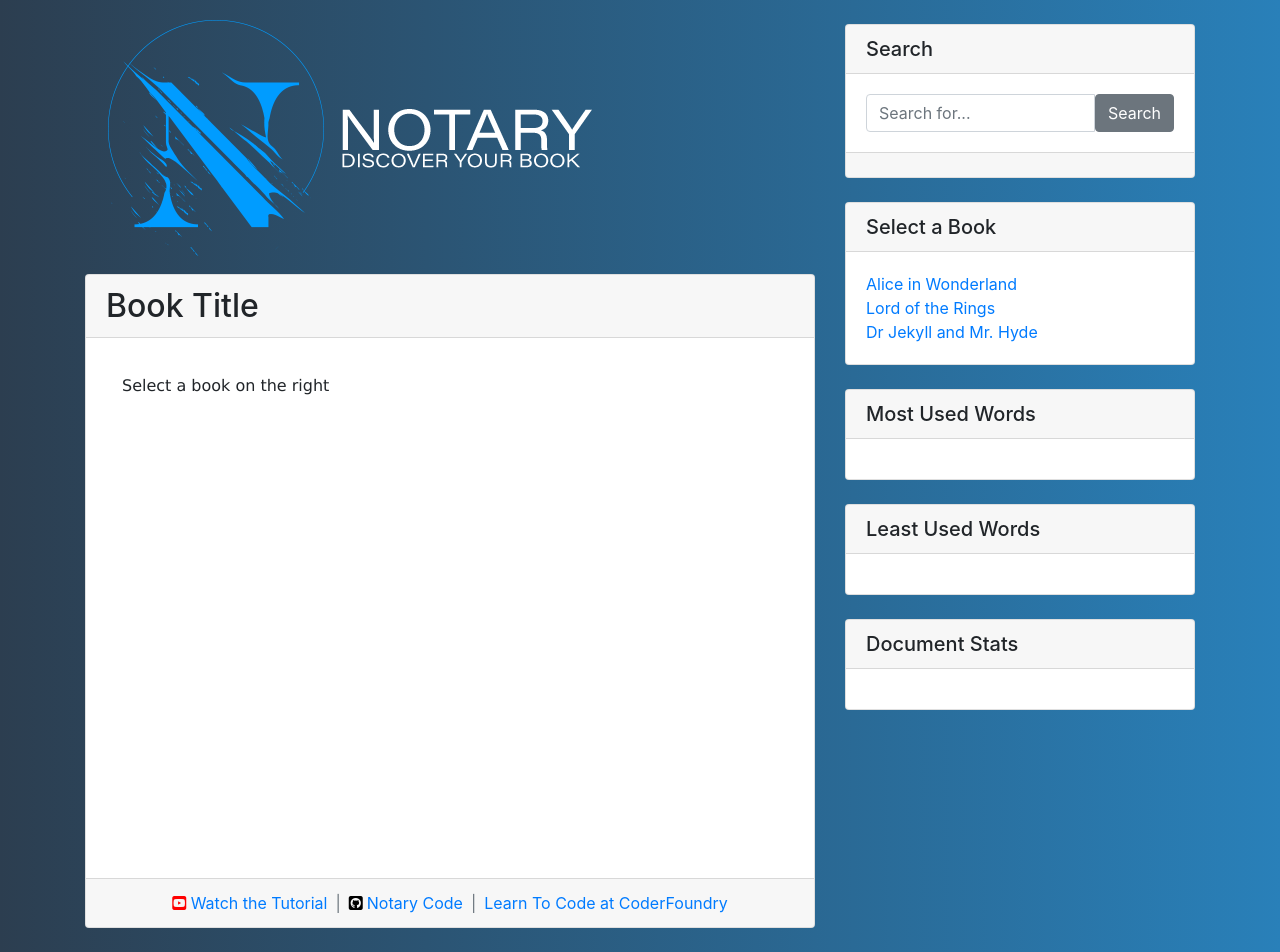
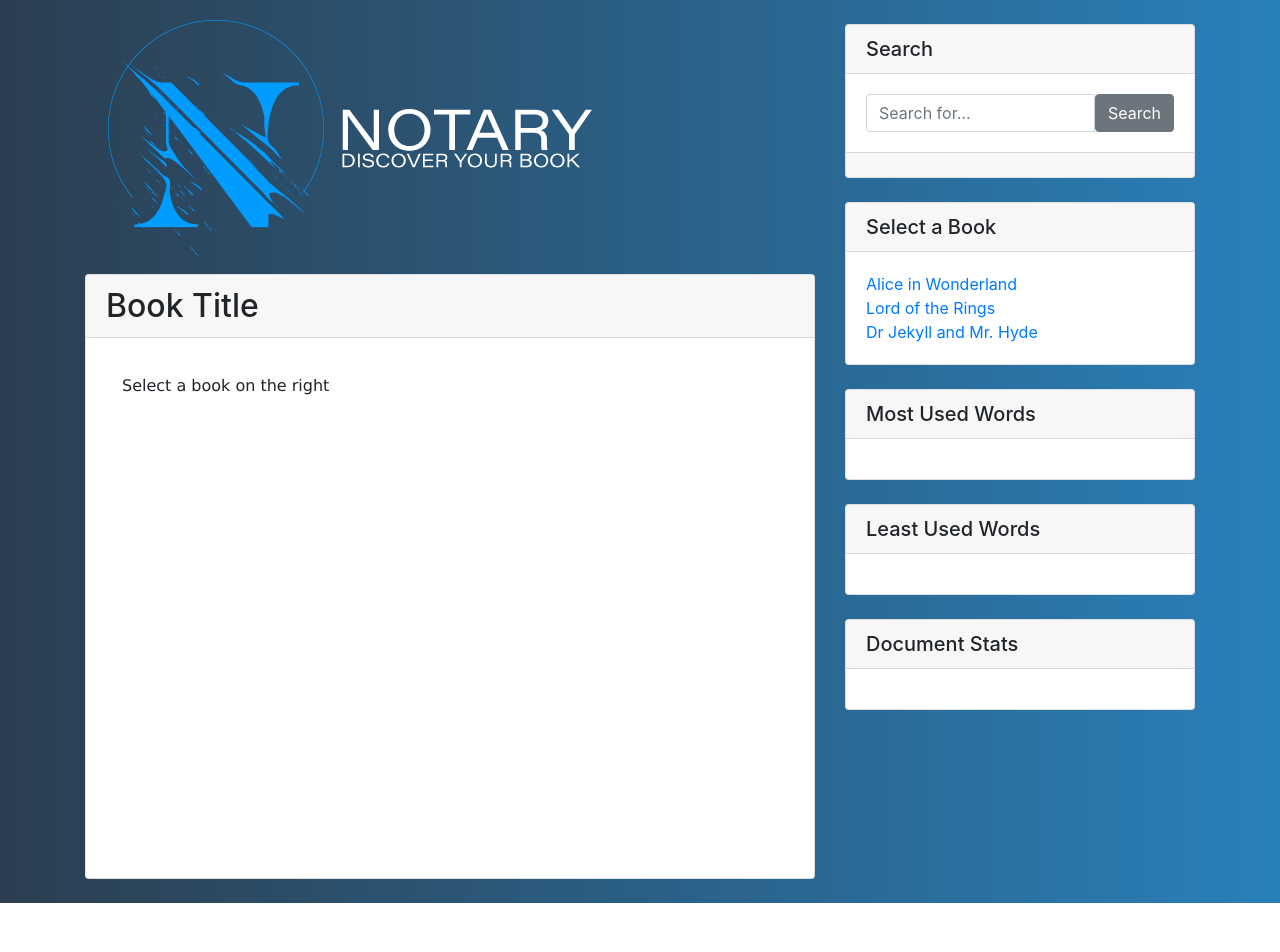
Before and after one commit to revas12/FindNotes, a plain HTML site: page index.html in a window 1280 px wide. After the commit the page ends 903 px from the top, so only its background shows below. Drawn offline with nearby package versions, Linux system fonts and the light colour scheme.

Commit message:
Update index.html

```diff
--- a/index.html
+++ b/index.html
@@ -28,17 +28,7 @@
                             Select a book on the right
                         </div>
                     </div>
-                    <div class="card-footer text-muted d-flex justify-content-center">
-                        <a href="https://youtu.be/KEvLAe_2jXo"><i class="fab fa-youtube-square " style="color:red"
-                                aria-hidden="true"></i>
-                            Watch the Tutorial</a><span class="mx-2">|</span><a
-                            href="https://github.com/CoderFoundry/Notary" target="_blank">
-                            <i class="fab fa-github-square" aria-hidden="true" style="color:black"></i><span
-                                class="ml-1">Notary
-                                Code</span></a><span class="mx-2">|</span><a href="https://CoderFoundry.com"
-                            target="_blank">Learn To Code at
-                            CoderFoundry</a>
-                    </div>
+
                 </div>
             </div>
             <!--SideBar Content-->
```
